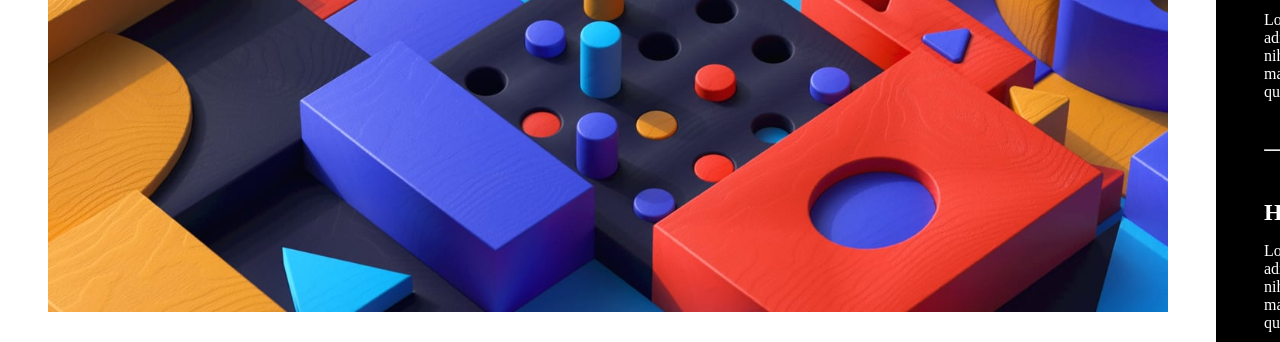
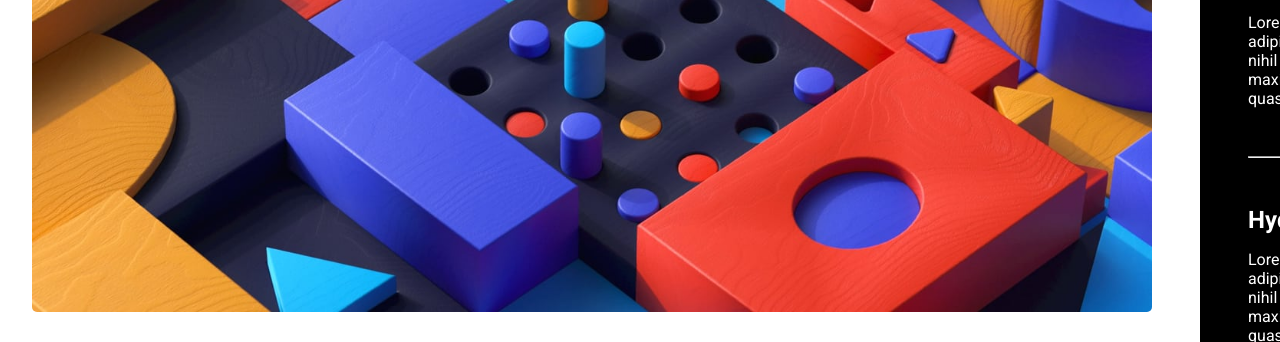
Before and after one commit to BankuBa/Fatoumata, a plain HTML site: page index.html in a window 1280 px wide. Shown: the part 275-617 px from the top of the page. Drawn offline with Linux system fonts and the light colour scheme.

Commit message:
little touches

```diff
--- a/style.css
+++ b/style.css
@@ -1,8 +1,10 @@
+@import url('https://fonts.googleapis.com/css2?family=Roboto:ital,wght@0,100;0,300;0,400;0,500;0,700;0,900;1,100;1,300;1,400;1,500;1,700;1,900&display=swap');
+
 *{
   margin: 0;
   padding: 0;
   box-sizing: border-box;
-
+  font-family: "Roboto", sans-serif;;
 }
 
 /* header Area */
@@ -32,7 +34,7 @@
 /* Container */
 .container{
   width: 105rem;
-  padding: 0 3rem;
+  padding: 0 2rem;
   margin-left: auto;
   margin-right: auto;
 }
@@ -41,6 +43,7 @@
 .Web3 img{
   width: 70rem;
   margin-bottom: 2rem;
+  border-radius: 5px;
 }
 
 .web3Text h1 {
@@ -77,6 +80,7 @@ margin: 1rem 1.5rem;
   background: black;
   color: white;
   margin-left: 3rem;
+   border-radius: 5px;
 }
 .new h1{
   padding: 2rem 3rem;
@@ -115,6 +119,7 @@ margin-bottom: 3rem;
 
 .section2 img{
   width: 7rem;
+   border-radius: 5px;
 }
 .section2 h1{
   color: orange;
```
Also changed, not shown: index.html (+1 -0 lines).
